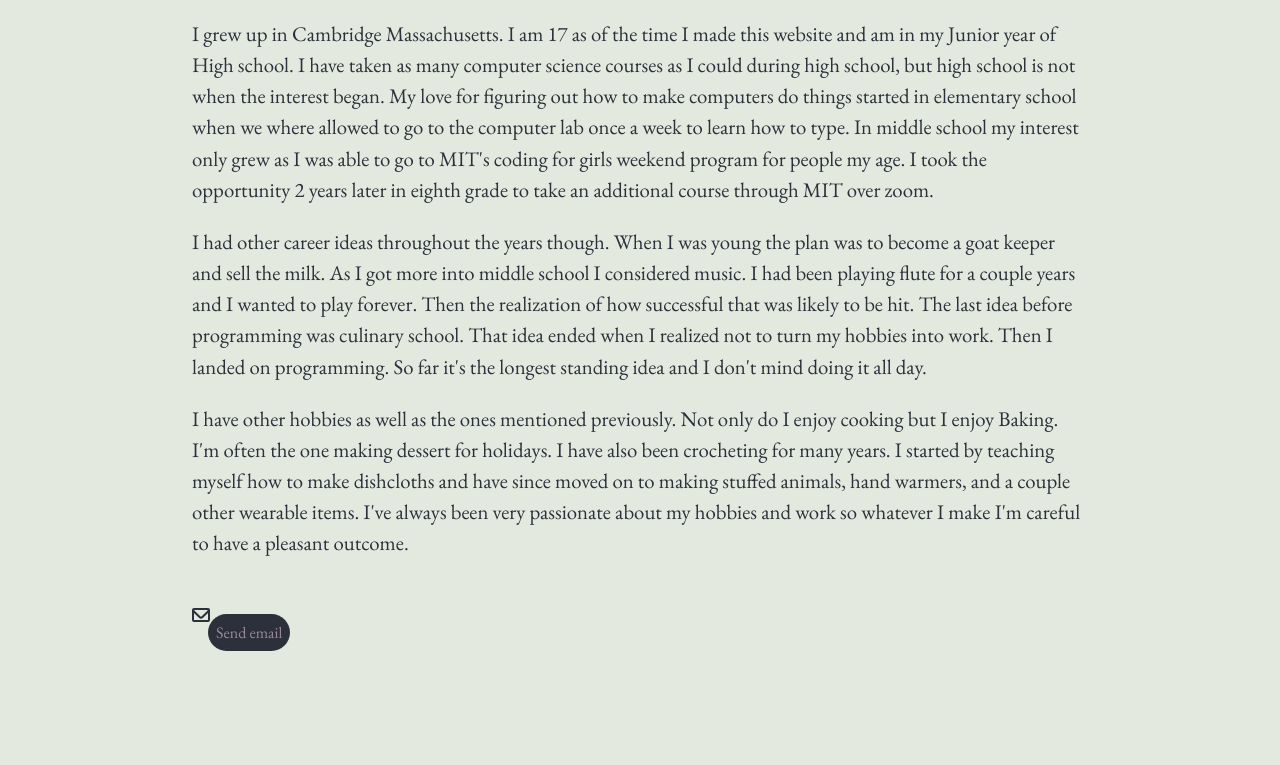
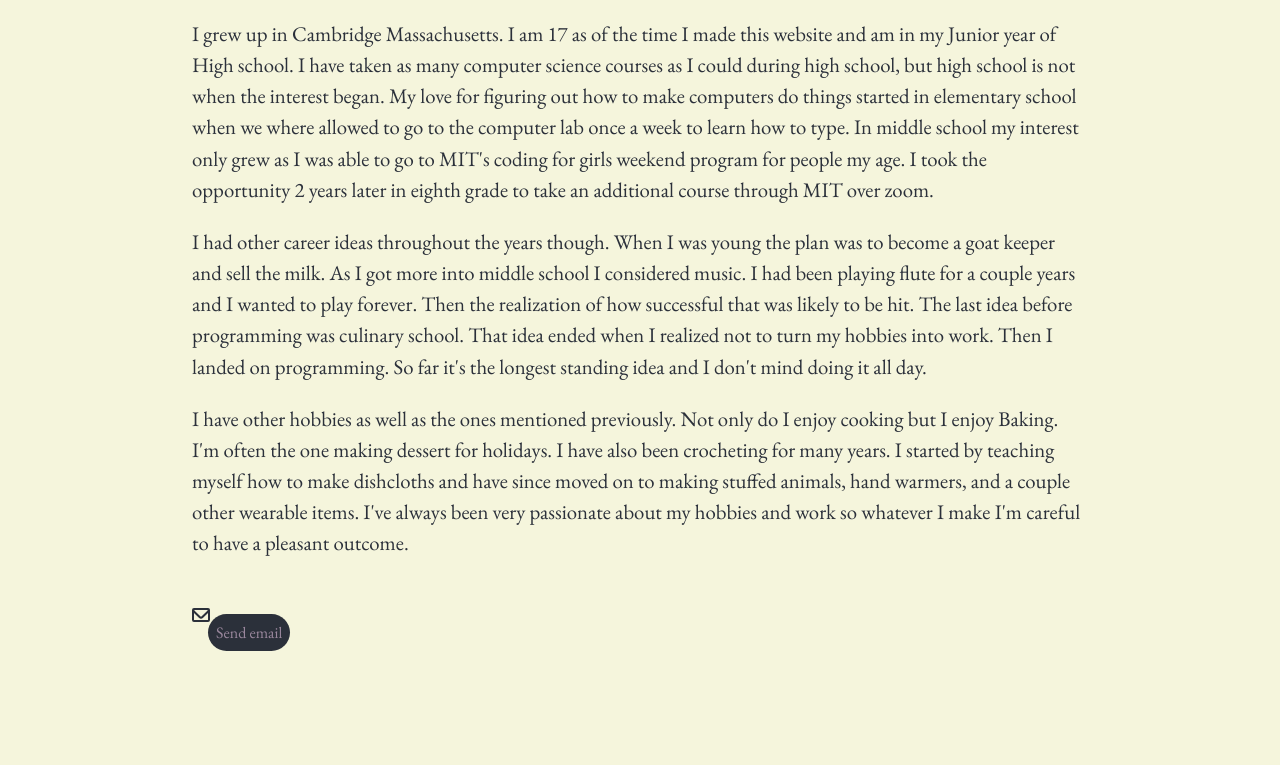
Before and after one commit to Involentary-Pterodacyl/Invonentary-Pterodacyl.github.io, a plain HTML site: page index.html in a window 1280 px wide. Shown: the part 564-1329 px from the top of the page. Drawn offline with nearby package versions, Linux system fonts and the light colour scheme; a web font is replaced by a local one.

Commit message:
change backgruond color

```diff
--- a/css/site_standard.css
+++ b/css/site_standard.css
@@ -2,7 +2,7 @@ body {
     font-family: 'EB Garamond', serif;
     color: #2B303A;
     box-sizing: border-box;
-    background-color: #E4E9E0;
+    background-color: beige;
     -webkit-font-smoothing: antialiased;
     margin: 0;
 
```
